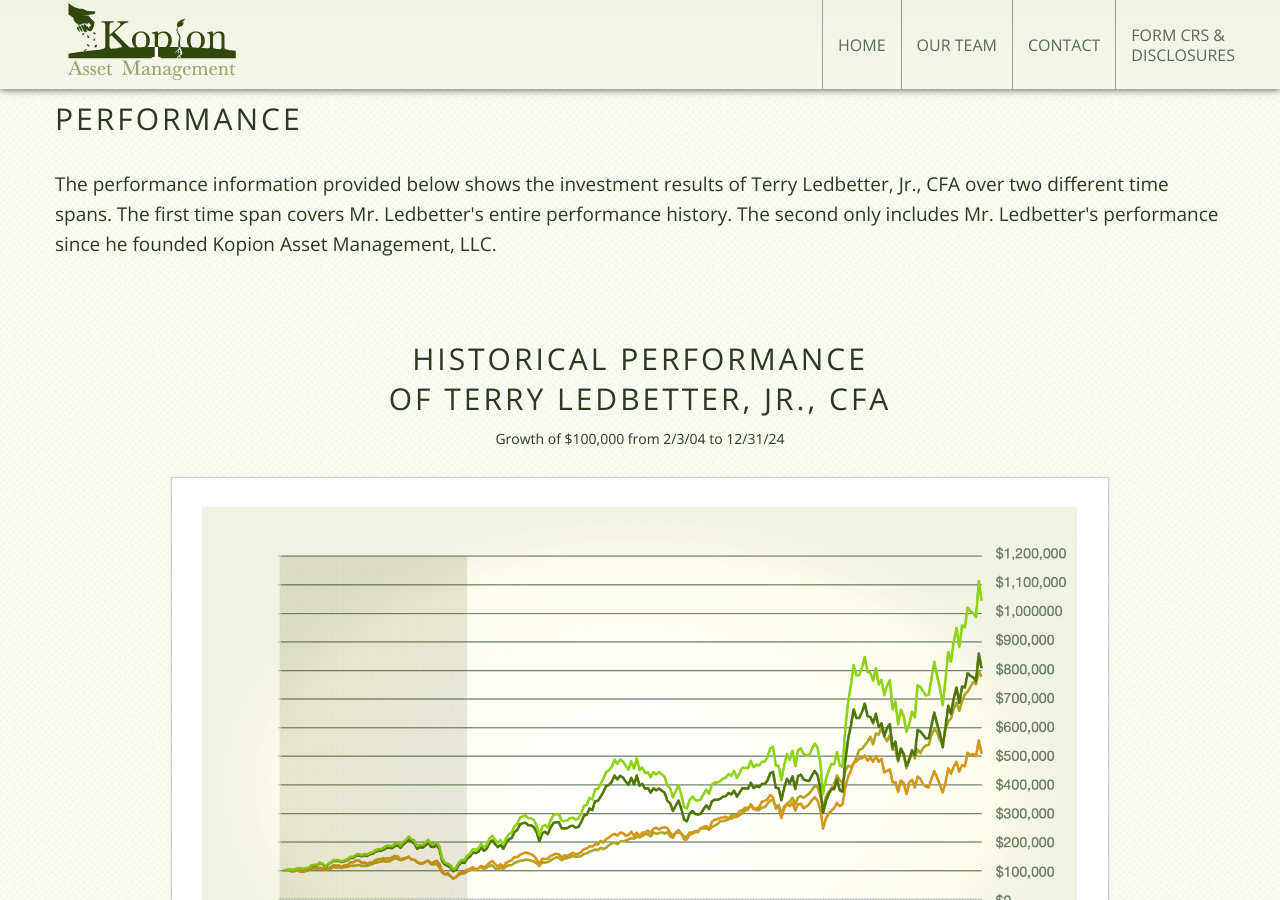
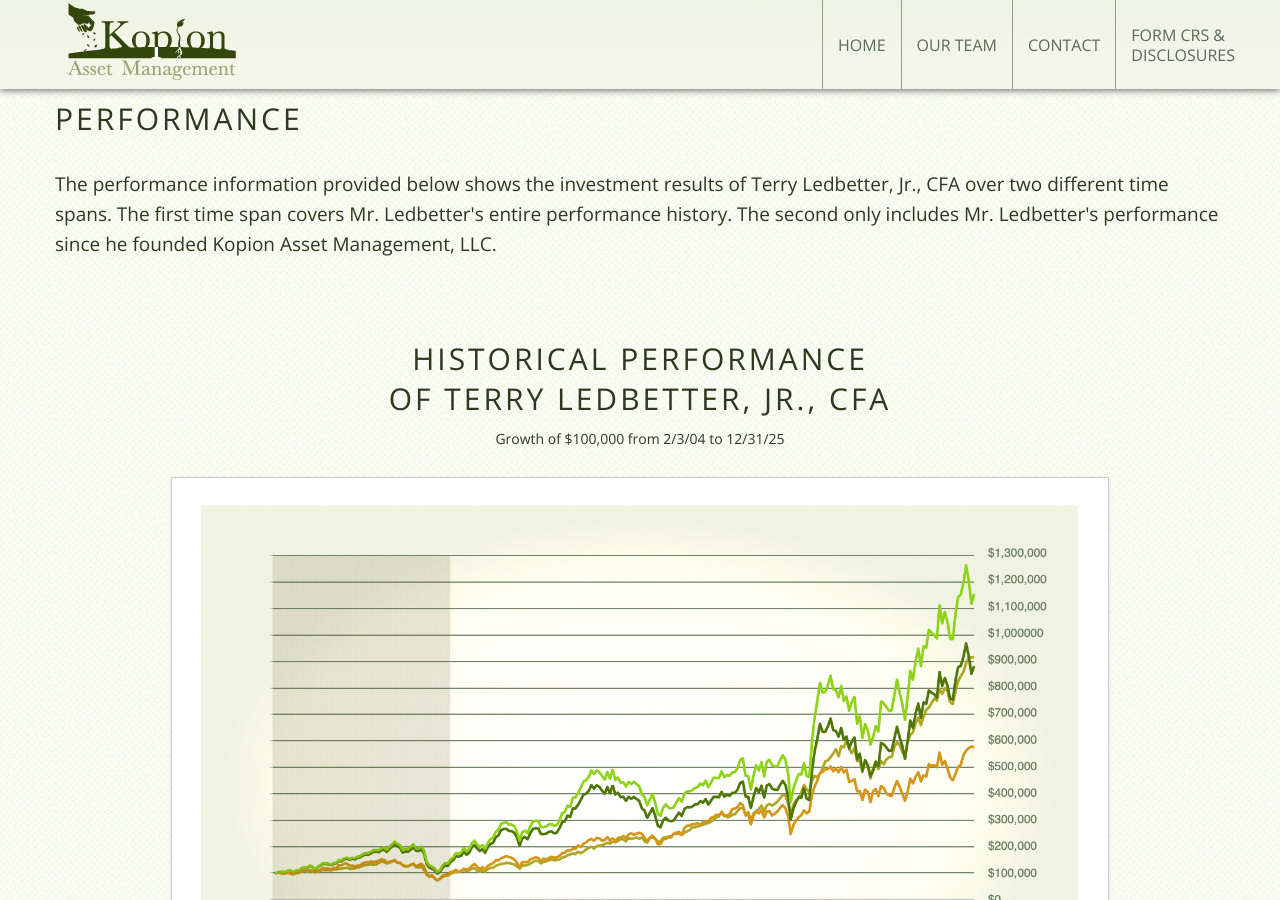
Before and after one commit to tlewismedia/kopion, a Jekyll site: the page built from performance.html, in a window 1280 px wide and 900 px high. Built offline with Jekyll 4.4.1, drawn with Linux system fonts in a browser that asks for light colours; some of the changed text lies outside the part shown.

Commit message:
jan 2026 updates

```diff
--- a/performance.html
+++ b/performance.html
@@ -16,7 +16,7 @@ title: Performance
         <br>of Terry Ledbetter, <div style="display:inline-block"> Jr., CFA</div>
       </h1>
 
-      <div class="performSubHead" class="subHead">Growth of $100,000 from 2/3/04 to 12/31/24</div>
+      <div class="performSubHead" class="subHead">Growth of $100,000 from 2/3/04 to 12/31/25</div>
     </div>
   </div><!--end row -->
 
@@ -44,7 +44,7 @@ title: Performance
     <div class="span10 offset1">
       <h1 class="performHead">Historical Performance<br> of Kopion Asset Management, LLC </h1>
 
-      <div class="performSubHead" class="subHead">Growth of $100,000 from 8/23/09 to 12/31/24</div>
+      <div class="performSubHead" class="subHead">Growth of $100,000 from 8/23/09 to 12/31/25</div>
     </div>
   </div><!--end row -->
 
```
Also changed, not shown: images/graph_kopion.png, images/graph_terry.png, images/table_kopion.png, images/table_terry.png.
